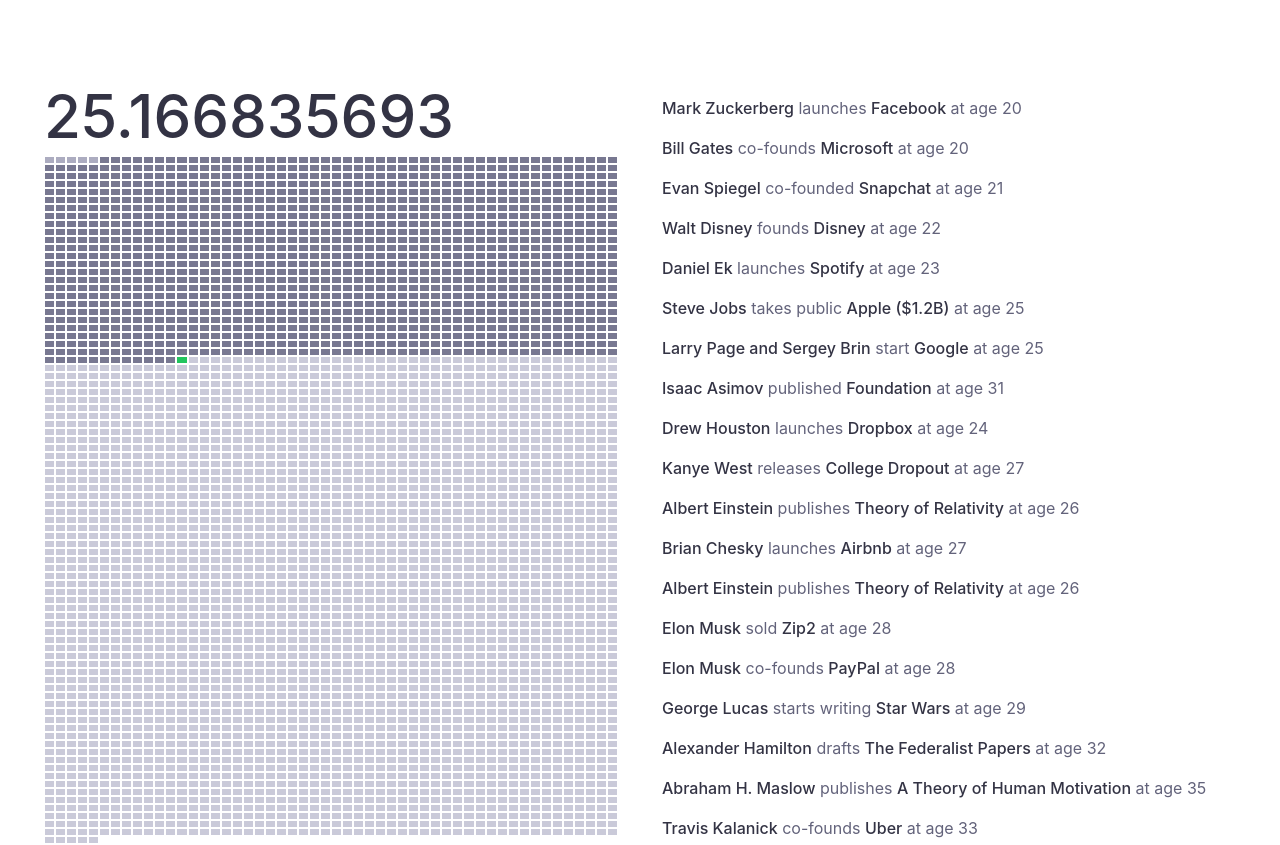
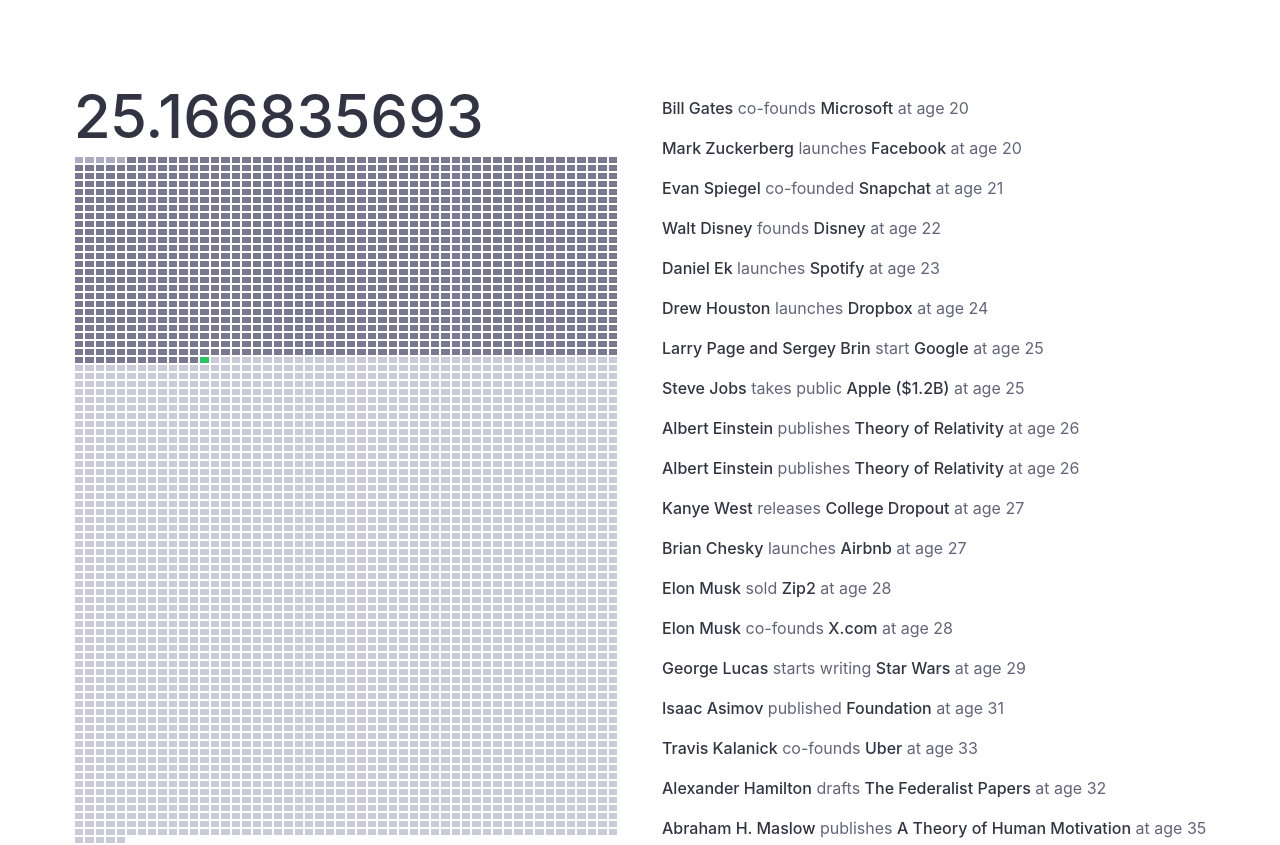
Before and after one commit to moritzWa/age-motivation, a React (Create React App) app: page / in a window 1280 px wide. Shown: the top 845 px of the page. Built offline with nearby package versions, Linux system fonts and the light colour scheme.

Commit message:
improve layout

```diff
--- a/src/App.tsx
+++ b/src/App.tsx
@@ -79,7 +79,7 @@ function App() {
               key={i}
               className={`border border-white dark:border-gray-900 h-[8px] ${
                 isHovered
-                  ? "bg-purple-400"
+                  ? "bg-red-400"
                   : isBeforeBirth
                   ? "bg-gray-300 dark:bg-gray-700"
                   : isCurrent
@@ -99,6 +99,7 @@ function App() {
   };
 
   return (
+    <div className="flex flex-col justify-between h-full">
       <div className="grid grid-cols-2 m-auto mt-24 mb-12 gap-11 px-11 max-w-7xl">
         <div className="flex flex-col">
           <Tooltip id="my-tooltip" />
@@ -111,7 +112,9 @@ function App() {
         </div>
         <div className="w-full">
           <MotivationCards setHoveredCard={setHoveredCard} />
-        <div className="flex justify-end text-xs text-gray-500 dark:text-gray-400">
+        </div>
+      </div>
+      <div className="flex justify-end p-4 text-xs text-gray-500 dark:text-gray-400">
         <p>
           Made by{" "}
           <a
@@ -123,7 +126,6 @@ function App() {
         </p>
       </div>
     </div>
-    </div>
   );
 }
 
--- a/src/Components/MotivationCards.tsx
+++ b/src/Components/MotivationCards.tsx
@@ -71,9 +71,9 @@ const cards: MotivationCardsType[] = [
     age: 28,
     name: "Elon Musk",
     verb: "co-founds",
-    what: "PayPal",
+    what: "X.com",
     birthday: "1971-06-28",
-    eventDate: "1999-12-02",
+    eventDate: "1999-03-01",
   },
   {
     age: 25,
@@ -181,7 +181,13 @@ const cards: MotivationCardsType[] = [
   },
 ];
 
-const cardsSortedByAge = cards.sort((a, b) => a.age - b.age);
+// sort using event.getTime() - birth.getTime();
+const cardsSortedByAge = cards.sort(
+  (a, b) =>
+    new Date(a.eventDate).getTime() -
+    new Date(a.birthday).getTime() -
+    (new Date(b.eventDate).getTime() - new Date(b.birthday).getTime())
+);
 
 const Card = ({
   name,
@@ -205,7 +211,7 @@ const Card = ({
 
   return (
     <div
-      className="pb-4 text-gray-600 dark:text-gray-300 max-h-80"
+      className="pb-4 text-gray-600 cursor-pointer hover:underline decoration-red-200 dark:text-gray-300 max-h-80 hover:underline-offset-2"
       onMouseEnter={onMouseEnter}
       onMouseLeave={onMouseLeave}
     >
--- a/src/index.css
+++ b/src/index.css
@@ -19,3 +19,12 @@ code {
 .dark {
   @apply bg-gray-900;
 }
+
+html,
+body {
+  height: 100%;
+}
+
+#root {
+  height: 100%;
+}
```
Lines whose indentation alone changed are shown as unchanged.
